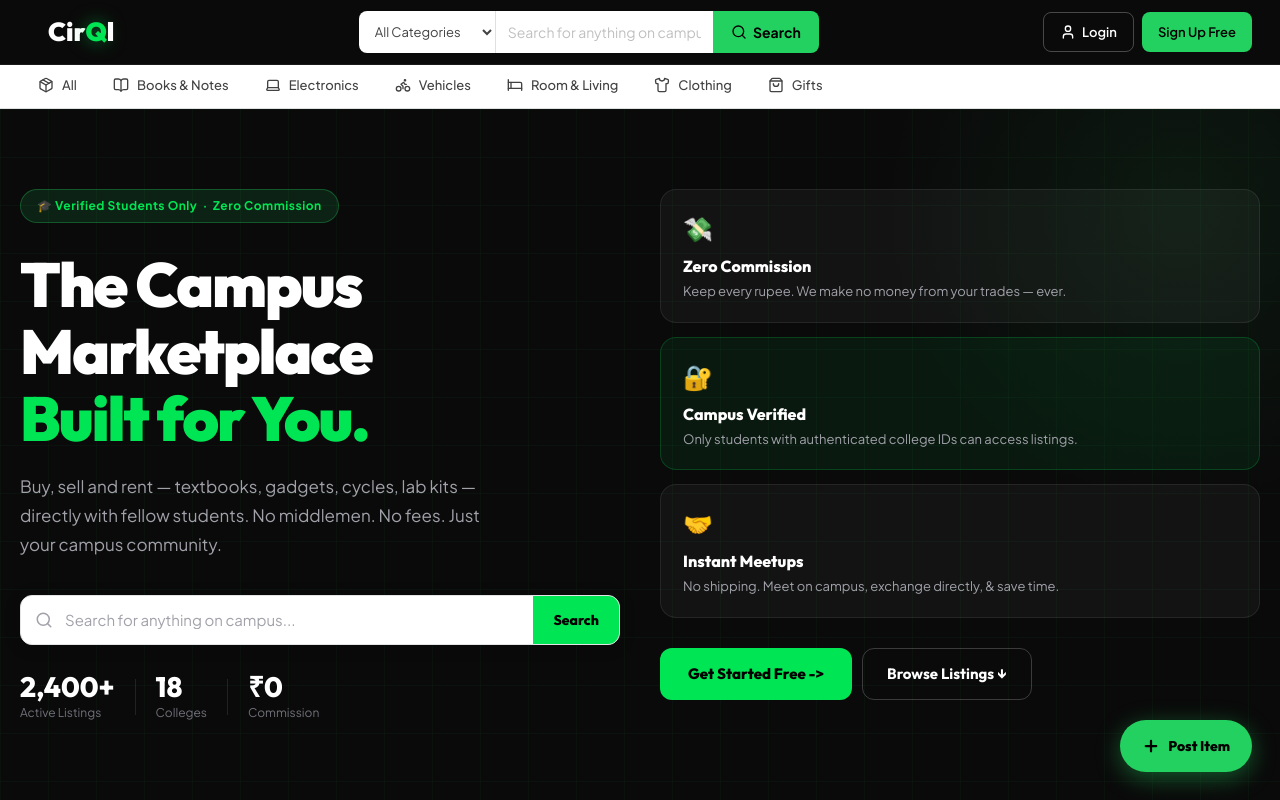
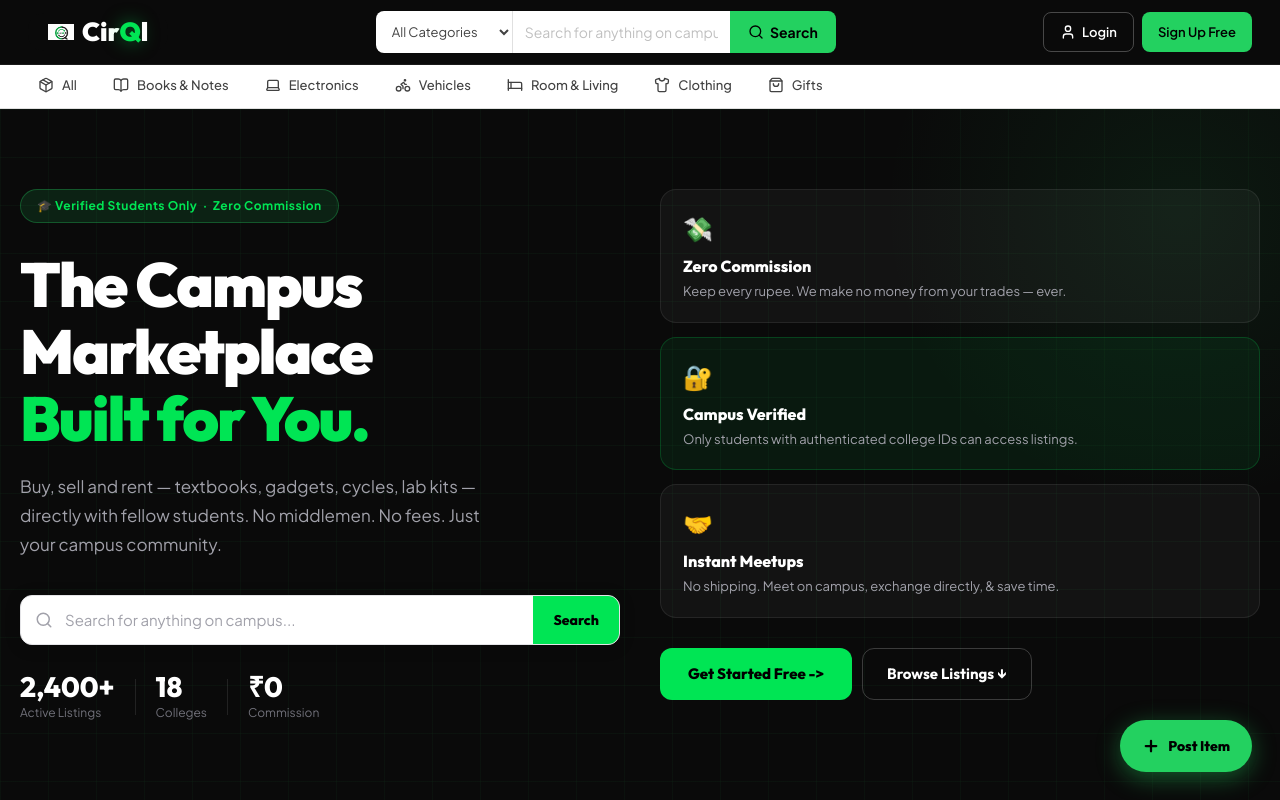
Before and after one commit to Cirql-campus/cirql-frontend, a React (Vite) app: page / in a window 1280 px wide. Shown: the top 800 px of the page. Built offline with nearby package versions, Linux system fonts and the light colour scheme; no server answers.

Commit message:
style: change logo to circular Q brand mark and update favicon

```diff
--- a/index.html
+++ b/index.html
@@ -2,7 +2,7 @@
 <html lang="en">
   <head>
     <meta charset="UTF-8" />
-    <link rel="icon" type="image/svg+xml" href="/favicon.svg" />
+    <link rel="icon" type="image/png" href="/favicon.png" />
     <meta name="viewport" content="width=device-width, initial-scale=1.0" />
     <meta name="theme-color" content="#00e554" />
     <meta name="application-name" content="CirQl" />
--- a/src/components/ui/Logo.tsx
+++ b/src/components/ui/Logo.tsx
@@ -14,8 +14,20 @@
       style={{
         '--logo-size': `${size}px`,
         '--logo-accent': color,
+        display: 'inline-flex',
+        alignItems: 'center',
+        gap: '8px',
       } as React.CSSProperties}
     >
+      <img
+        src="/logo.png"
+        alt="CirQl Logo"
+        style={{
+          height: 'var(--logo-size, 32px)',
+          width: 'var(--logo-size, 32px)',
+          objectFit: 'contain',
+        }}
+      />
       <span className="brand-logo-mark">
         <span>Cir</span><span className="brand-logo-q">Q</span><span>l</span>
       </span>
```
Also changed, not shown: public/favicon.png (added), public/logo.png (added).
